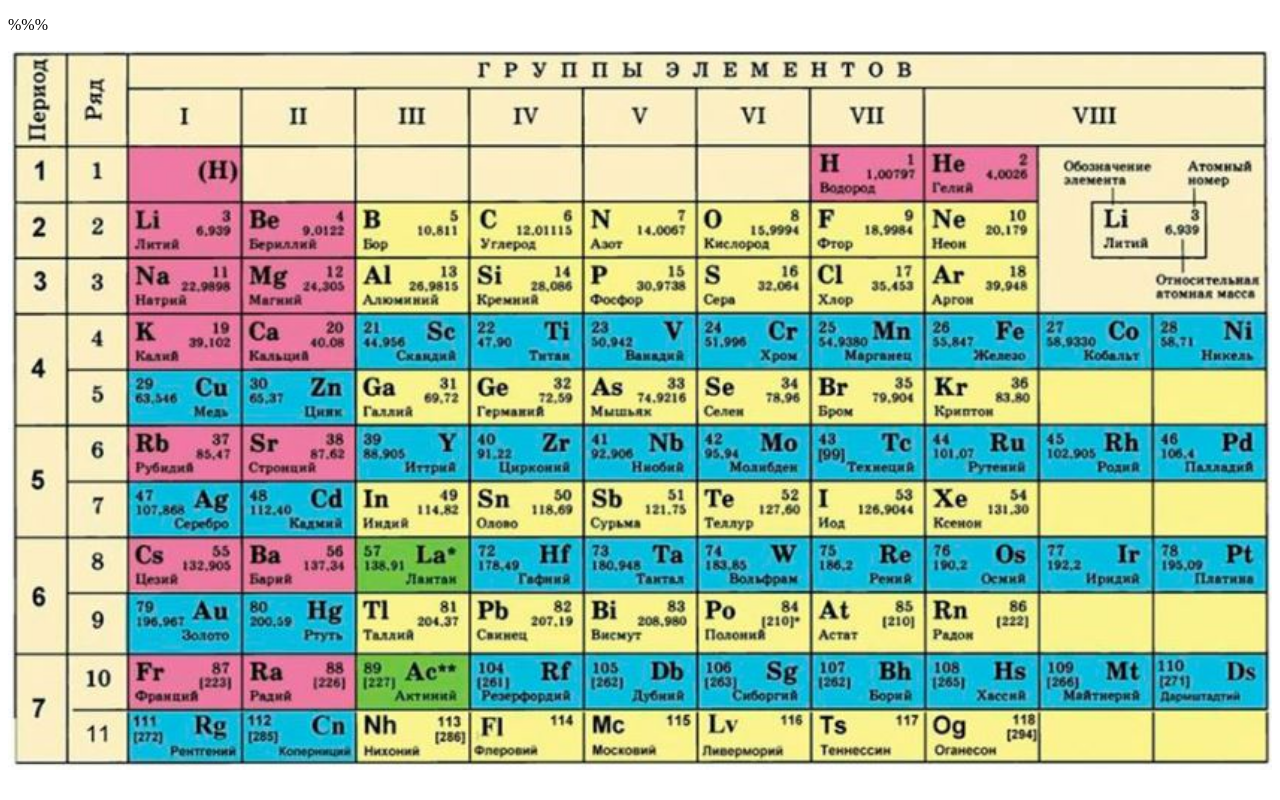
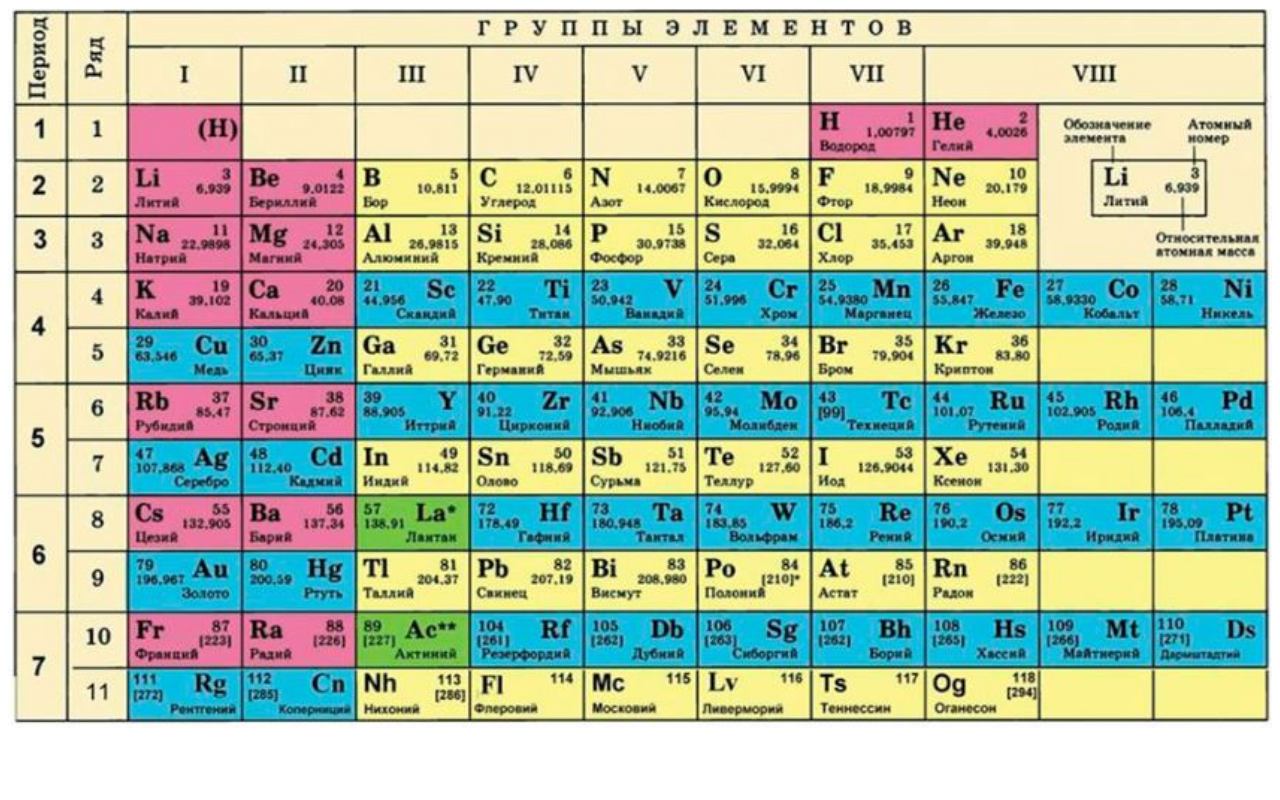
Before and after one commit to NugumanovaVM/NugumanovaVM.github.io, a plain HTML site: page index.html in a window 1280 px wide. Drawn offline with Linux system fonts and the light colour scheme.

Commit message:
Update index.html

```diff
--- a/index.html
+++ b/index.html
@@ -3,7 +3,7 @@
 
 <body>
 
-<p> %%% </p>
+
 
 <img src="/picture/Table.JPG"  width="100%" height="100%">
 
```
